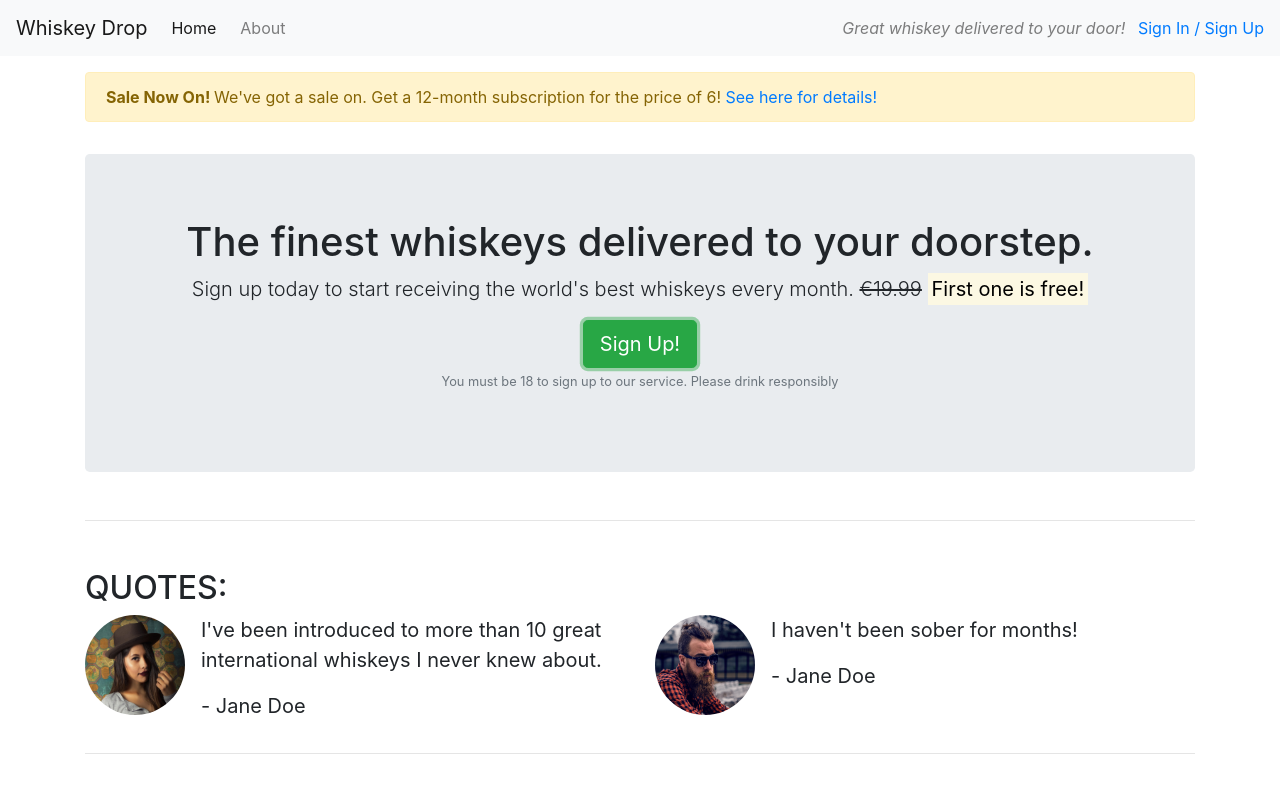
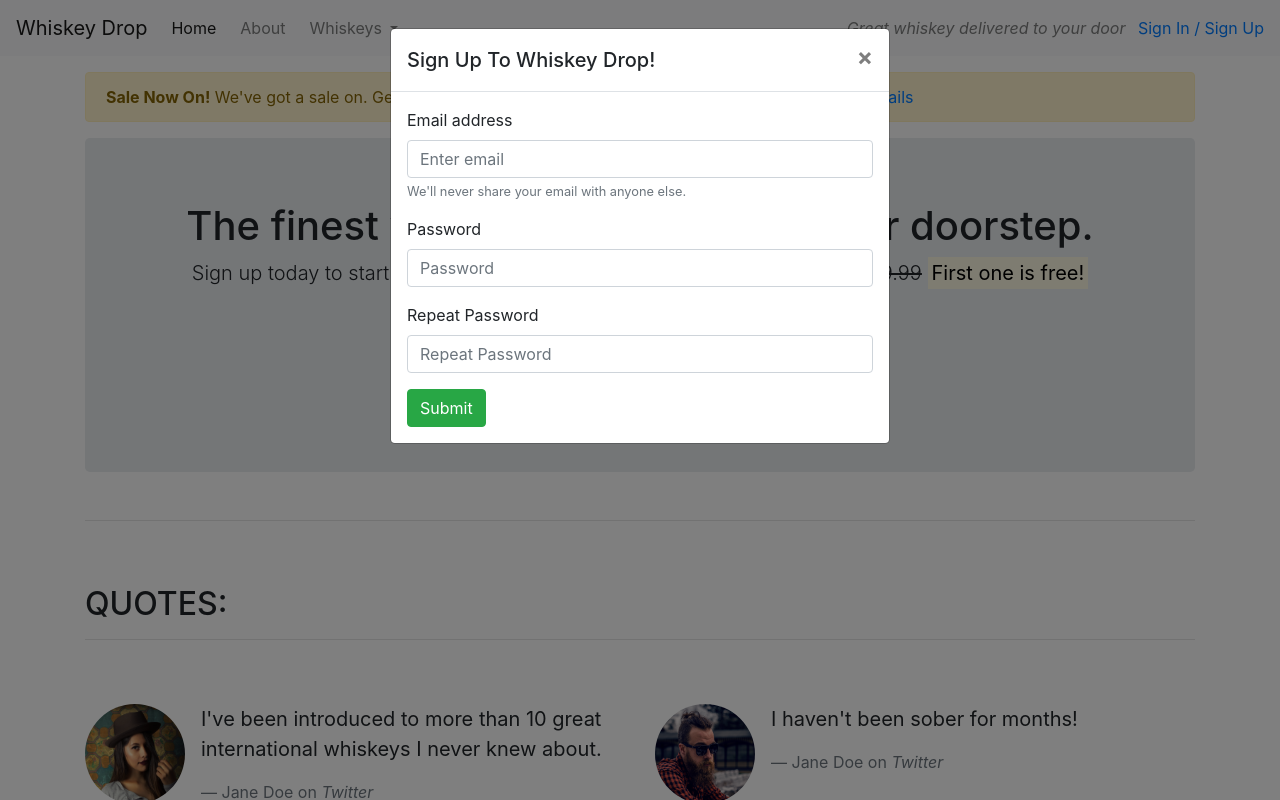
Before and after one commit to Barry-Greaves/bootstrap, a plain HTML site: page index.html in a window 1280 px wide. Both pictures are taken after a click on the button "Sign Up!". Shown: the top 800 px of the page. Drawn offline with nearby package versions, Linux system fonts and the light colour scheme.

Commit message:
add bootstap js

```diff
--- a/index.html
+++ b/index.html
@@ -9,58 +9,81 @@
     <link rel="stylesheet" href="https://use.fontawesome.com/releases/v5.6.1/css/all.css" integrity="sha384-gfdkjb5BdAXd+lj+gudLWI+BXq4IuLW5IT+brZEZsLFm++aCMlF1V92rMkPaX4PP" crossorigin="anonymous">
 </head>
 <body>
-    <nav class="navbar navbar-light bg-light navbar-expand-sm">
-        <a href="/" class="navbar-brand">Whiskey Drop</a>
+    <!--Nav-->
+    <nav class="navbar navbar-light navbar-expand-sm bg-light">
+        <a href="/" class="navbar-brand">
+                    Whiskey Drop</a>
+
+        <button class="navbar-toggler ml-auto" type="button" data-toggle="collapse" data-target="#navbarNavDropdown" aria-controls="navbarNavDropdown" aria-expanded="false" aria-label="Toggle navigation">
+        <span class="navbar-toggler-icon"></span></button>
+
+        <div class="collapse navbar-collapse" id="navbarNavDropdown">
             <ul class="navbar-nav mr-auto">
                 <li class="active nav-item mr-2"><a class="nav-link" href="/">Home</a></li>
-            <li class="nav-item mr-2"><a class="nav-link" href="/about">About</a></li>
-            <li class="nav-item mr-2 d-block d-sm-none"><a class="nav-link" href="/login">Sign In / Sign Up</a></li>
+                <li class="nav-item mr-2"><a class="nav-link" href="">About</a></li>
+                <li class="nav-item dropdown">
+                    <a class="nav-link dropdown-toggle" href="#" id="navbarDropdownMenuLink" role="button" data-toggle="dropdown" aria-haspopup="true" aria-expanded="false">
+          Whiskeys
+        </a>
+                    <div class="dropdown-menu" aria-labelledby="navbarDropdownMenuLink">
+                        <a class="dropdown-item" href="#">Irish</a>
+                        <a class="dropdown-item" href="#">Scotch</a>
+                        <a class="dropdown-item" href="#">Japanese</a>
+                        <a class="dropdown-item" href="#">American</a>
+                    </div>
+                </li>
+
+                <li class="nav-item mr-2 d-block d-sm-none"><a class="nav-link" href="">Sign In / Sign Up</a></li>
             </ul>
+        </div>
         <div class="d-none d-md-block">
-            <p class="navbar-text my-auto mr-2"><i>Great whiskey delivered to your door!</i></p>
+            <p class="navbar-text my-auto mr-2"><i>Great whiskey delivered to your door</i></p>
             <a href="/login">Sign In / Sign Up</a>
         </div>
+        <!--</div>-->
     </nav>
     <article class="container mt-3">
         <div class="row d-none d-sm-block">
             <div class="col-12">
-                <div class="alert alert-warning"><strong>Sale Now On! </strong>We've got a sale on. Get a 12-month subscription for the price of 6! <a href="">See here for details!</a></div>
+                <div class="alert alert-warning">
+                    <strong>Sale Now On!</strong> We've got a sale on. Get a 12 month subscription for the price of 6! <a href="">See here for more details</a>
+                </div>
             </div>
         </div>
         <!-- Callout -->
         <div class="row">
             <div class="col-12">
-                <section class="callout jumbotron text-center mt-3">
+                <section class="callout jumbotron text-center">
                     <h1>The finest whiskeys delivered to your doorstep.</h1>
                     <p class="lead">Sign up today to start receiving the world's best whiskeys every month.
                         <s class="d-none d-sm-inline">€19.99</s>
                         <span class="d-inline d-sm-none"><br></span>
                         <strong><mark>First one is free!</mark></strong></p>
-                    <button class="btn btn-success btn-lg">Sign Up!</button>
-                    <p class ="text-muted"><small>You must be 18 to sign up to our service. Please drink responsibly</small></p>
+                    <p><button class="btn btn-lg btn-success" data-toggle="modal" data-target="#signUpModal">Sign Up!</button></p>
+                    <p class="text-muted"><small>You must be over 18 to sign up to our service. Please drink responsibly.</small></p>
                 </section>
             </div>
         </div>
         <!-- /.callout -->
         <hr>
-
         <!-- Quotes -->
         <section class="quotes">
-            <div class="div">
-                <div class="col-12 my-5"></div>
+            <div class="row">
+                <div class="col-12 my-5">
                     <h2 class="text-uppercase">Quotes:</h2>
+                    <hr />
                 </div>
             </div>
             <div class="row">
                 <div class="col-12 col-md-6">
                     <div class="media">
                         <div class="d-none d-sm-block">
-                            <img src="images/girl-image.png" class="rounded-circle mr-3" height="100" width="100">
+                            <img src="images/girl-image.png" class="rounded-circle mr-3" height=100 width=100>
                         </div>
                         <div class="media-body">
                             <blockquote class="blockquote">
                                 <p>I've been introduced to more than 10 great international whiskeys I never knew about.</p>
-                                <p>- Jane Doe</p>
+                                <footer class="blockquote-footer">Jane Doe on <cite title="Twitter">Twitter</cite></footer>
                             </blockquote>
                         </div>
                     </div>
@@ -68,12 +91,12 @@
                 <div class="col-12 col-md-6">
                     <div class="media">
                         <div class="d-none d-sm-block">
-                            <img src="images/guy-image.png" class="rounded-circle mr-3" height="100" width="100">
+                            <img src="images/guy-image.png" class="rounded-circle mr-3" height=100 width=100>
                         </div>
                         <div class="media-body">
                             <blockquote class="blockquote">
                                 <p>I haven't been sober for months!</p>
-                        <p>- Jane Doe</p>
+                                <footer class="blockquote-footer">Jane Doe on <cite title="Twitter">Twitter</cite></footer>
                             </blockquote>
                         </div>
                     </div>
@@ -82,39 +105,75 @@
         </section>
         <!-- /.quotes -->
         <hr>
-
         <!-- Features -->
         <section class="features">
             <div class="row">
                 <div class="col-12 my-5">
                     <h2 class="text-uppercase">Features:</h2>
+                    <hr />
                 </div>
             </div>
             <div class="row">
                 <div class="col-12 col-md-6 col-lg-4">
                     <div class="feature">
-                        <h3><i class="fas fa-gift d-none d-sm-inline"></i> Feature 1 <span class="badge badge-success">NEW!</span> </h3>
+                        <h3><i class="fas fa-gift d-none d-sm-inline"></i> Feature 1 <span class="badge badge-success">New!</span></h3>
                         <p>Lorem ipsum dolor sit amet, consectetur adipiscing elit, sed do eiusmod tempor incididunt ut labore et dolore magna aliqua. Ut enim ad minim veniam, quis nostrud exercitation ullamco laboris nisi ut aliquip ex ea commodo consequat.</p>
-                        <p><a class ="btn btn-sm btn-light" href="">Read More</a></p>
+                        <p><a class="btn btn-sm btn-light" href="">Read More</a></p>
                     </div>
                 </div>
                 <div class="col-12 col-md-6 col-lg-4">
                     <div class="feature">
                         <h3><i class="fas fa-credit-card d-none d-sm-inline"></i> Feature 2</h3>
                         <p>Lorem ipsum dolor sit amet, consectetur adipiscing elit, sed do eiusmod tempor incididunt ut labore et dolore magna aliqua. Ut enim ad minim veniam, quis nostrud exercitation ullamco laboris nisi ut aliquip ex ea commodo consequat.</p>
-                        <p><a class ="btn btn-sm btn-light" href="">Read More</a></p>
+                        <p><a class="btn btn-sm btn-light" href="">Read More</a></p>
                     </div>
                 </div>
                 <div class="col-12 d-md-none d-lg-block col-lg-4">
                     <div class="feature">
                         <h3><i class="fas fa-times-circle d-none d-sm-inline"></i> Feature 3</h3>
                         <p>Lorem ipsum dolor sit amet, consectetur adipiscing elit, sed do eiusmod tempor incididunt ut labore et dolore magna aliqua. Ut enim ad minim veniam, quis nostrud exercitation ullamco laboris nisi ut aliquip ex ea commodo consequat.</p>
-                        <p><a class ="btn btn-sm btn-light" href="">Read More</a></p>
+                        <p><a class="btn btn-sm btn-light" href="">Read More</a></p>
                     </div>
                 </div>
             </div>
         </section>
         <!-- /.features -->
     </article>
+
+    <div class="modal" tabindex="-1" role="dialog" id="signUpModal">
+        <div class="modal-dialog" role="document">
+            <div class="modal-content">
+                <div class="modal-header">
+                    <h5 class="modal-title">Sign Up To Whiskey Drop!</h5>
+                    <button type="button" class="close" data-dismiss="modal" aria-label="Close">
+          <span aria-hidden="true">&times;</span>
+        </button>
+                </div>
+                <div class="modal-body">
+                    <form>
+                        <div class="form-group">
+                            <label for="exampleInputEmail1">Email address</label>
+                            <input type="email" class="form-control" id="exampleInputEmail1" aria-describedby="emailHelp" placeholder="Enter email">
+                            <small id="emailHelp" class="form-text text-muted">We'll never share your email with anyone else.</small>
+                        </div>
+                        <div class="form-group">
+                            <label for="password">Password</label>
+                            <input type="password" class="form-control" id="password" placeholder="Password">
+                        </div>
+                        <div class="form-group">
+                            <label for="repeatPassword">Repeat Password</label>
+                            <input type="password" class="form-control" id="repeatPassword" placeholder="Repeat Password">
+                        </div>
+                        <button type="submit" class="btn btn-success">Submit</button>
+                    </form>
+                </div>
+            </div>
+        </div>
+    </div>
+
+    <script src="https://code.jquery.com/jquery-3.3.1.slim.min.js" integrity="sha384-q8i/X+965DzO0rT7abK41JStQIAqVgRVzpbzo5smXKp4YfRvH+8abtTE1Pi6jizo" crossorigin="anonymous"></script>
+    <script src="https://cdnjs.cloudflare.com/ajax/libs/popper.js/1.14.3/umd/popper.min.js" integrity="sha384-ZMP7rVo3mIykV+2+9J3UJ46jBk0WLaUAdn689aCwoqbBJiSnjAK/l8WvCWPIPm49" crossorigin="anonymous"></script>
+    <script src="https://stackpath.bootstrapcdn.com/bootstrap/4.1.3/js/bootstrap.min.js" integrity="sha384-ChfqqxuZUCnJSK3+MXmPNIyE6ZbWh2IMqE241rYiqJxyMiZ6OW/JmZQ5stwEULTy" crossorigin="anonymous"></script>
 </body>
+
 </html>
```
Lines whose indentation alone changed are shown as unchanged.
